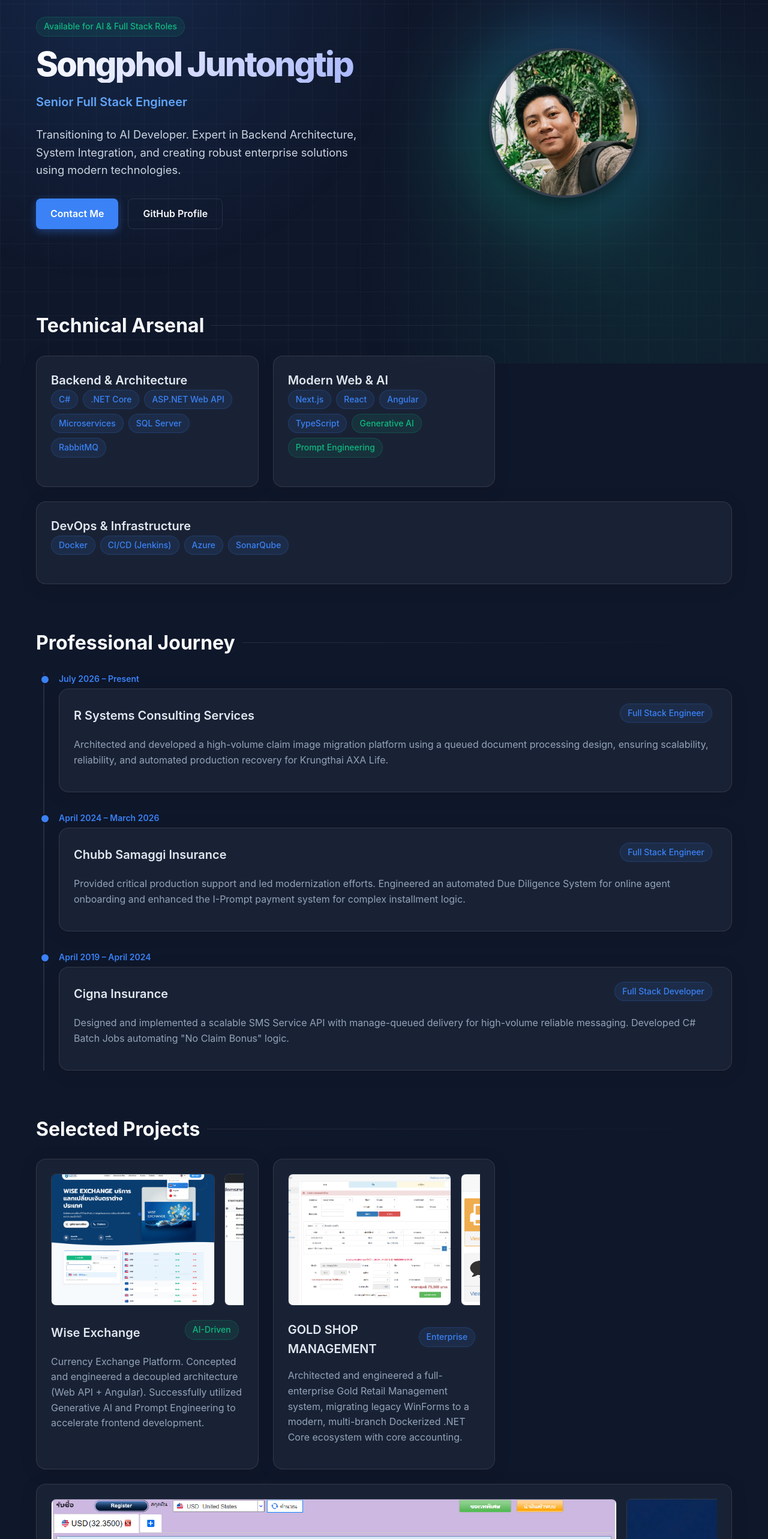
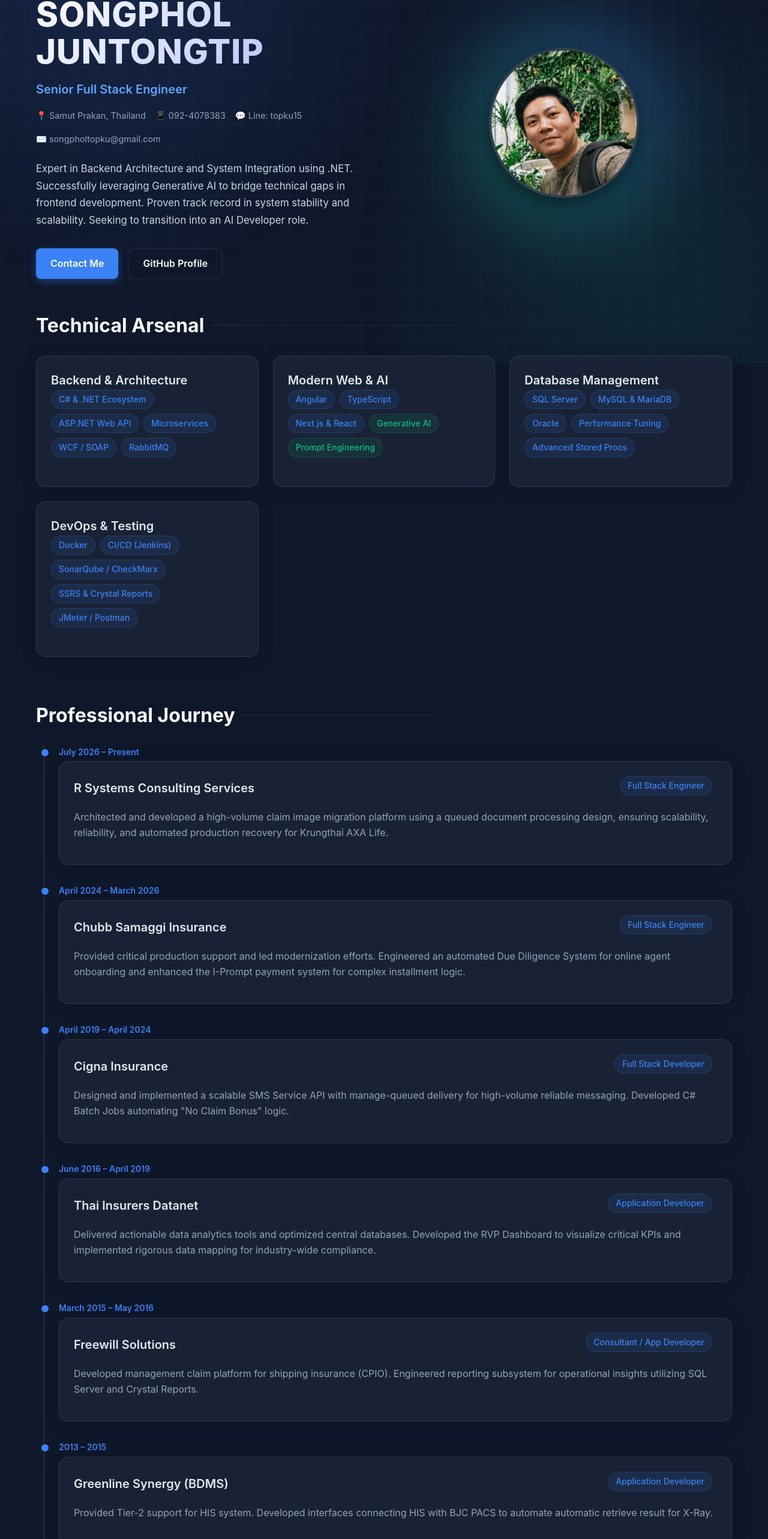
Before and after one commit to topku99/My_Portfolio, a Next.js app: page /My_Portfolio/ in a window 1280 px wide. Shown: the part 194-2760 px from the top of the page at 60% size. Built offline with nearby package versions, Linux system fonts and the light colour scheme.

Commit message:
Update portfolio with full resume content

```diff
--- a/src/app/page.tsx
+++ b/src/app/page.tsx
@@ -18,15 +18,24 @@ export default function Home() {
         <section id="about" className="hero-layout mb-8">
           <div>
             <div className="tag accent mb-4">Available for AI & Full Stack Roles</div>
-            <h1>Songphol Juntongtip</h1>
-            <h3 style={{ marginBottom: '24px', color: '#60a5fa' }}>Senior Full Stack Engineer</h3>
-            <p style={{ fontSize: '1.15rem', color: '#cbd5e1', marginBottom: '32px' }}>
-              Transitioning to AI Developer.
-              Expert in Backend Architecture, System Integration, and creating robust enterprise solutions using modern technologies.
+            <h1 style={{ textTransform: 'uppercase', letterSpacing: '1px' }}>Songphol Juntongtip</h1>
+            <h3 style={{ marginBottom: '16px', color: '#60a5fa' }}>Senior Full Stack Engineer</h3>
+
+            <div style={{ display: 'flex', gap: '16px', flexWrap: 'wrap', marginBottom: '24px', fontSize: '0.9rem', color: '#94a3b8' }}>
+              <span style={{ display: 'flex', alignItems: 'center', gap: '8px' }}>📍 Samut Prakan, Thailand</span>
+              <span style={{ display: 'flex', alignItems: 'center', gap: '8px' }}>📱 092-4078383</span>
+              <span style={{ display: 'flex', alignItems: 'center', gap: '8px' }}>💬 Line: topku15</span>
+              <span style={{ display: 'flex', alignItems: 'center', gap: '8px' }}>✉️ songpholtopku@gmail.com</span>
+            </div>
+
+            <p style={{ fontSize: '1.05rem', color: '#cbd5e1', marginBottom: '32px', lineHeight: '1.7' }}>
+              Expert in Backend Architecture and System Integration using .NET.
+              Successfully leveraging Generative AI to bridge technical gaps in frontend development.
+              Proven track record in system stability and scalability. Seeking to transition into an AI Developer role.
             </p>
             <div className="flex gap-4">
               <a href="mailto:songpholtopku@gmail.com" className="btn btn-primary">Contact Me</a>
-              <a href="https://github.com" target="_blank" rel="noreferrer" className="btn btn-outline">GitHub Profile</a>
+              <a href="https://github.com/topku99" target="_blank" rel="noreferrer" className="btn btn-outline">GitHub Profile</a>
             </div>
           </div>
           <div className="hero-visual">
@@ -43,32 +52,41 @@ export default function Home() {
           <div className="glass-card">
             <h3>Backend & Architecture</h3>
             <p className="mt-4">
-              <span className="tag">C#</span>
-              <span className="tag">.NET Core</span>
+              <span className="tag">C# & .NET Ecosystem</span>
               <span className="tag">ASP.NET Web API</span>
               <span className="tag">Microservices</span>
-              <span className="tag">SQL Server</span>
+              <span className="tag">WCF / SOAP</span>
               <span className="tag">RabbitMQ</span>
             </p>
           </div>
           <div className="glass-card">
             <h3>Modern Web & AI</h3>
             <p className="mt-4">
-              <span className="tag">Next.js</span>
-              <span className="tag">React</span>
               <span className="tag">Angular</span>
               <span className="tag">TypeScript</span>
+              <span className="tag">Next.js & React</span>
               <span className="tag accent">Generative AI</span>
               <span className="tag accent">Prompt Engineering</span>
             </p>
           </div>
-          <div className="glass-card" style={{ gridColumn: '1 / -1' }}>
-            <h3>DevOps & Infrastructure</h3>
+          <div className="glass-card">
+            <h3>Database Management</h3>
+            <p className="mt-4">
+              <span className="tag">SQL Server</span>
+              <span className="tag">MySQL & MariaDB</span>
+              <span className="tag">Oracle</span>
+              <span className="tag">Performance Tuning</span>
+              <span className="tag">Advanced Stored Procs</span>
+            </p>
+          </div>
+          <div className="glass-card">
+            <h3>DevOps & Testing</h3>
             <p className="mt-4">
               <span className="tag">Docker</span>
               <span className="tag">CI/CD (Jenkins)</span>
-              <span className="tag">Azure</span>
-              <span className="tag">SonarQube</span>
+              <span className="tag">SonarQube / CheckMarx</span>
+              <span className="tag">SSRS & Crystal Reports</span>
+              <span className="tag">JMeter / Postman</span>
             </p>
           </div>
         </div>
@@ -114,6 +132,45 @@ export default function Home() {
               </div>
               <p>
                 Designed and implemented a scalable SMS Service API with manage-queued delivery for high-volume reliable messaging. Developed C# Batch Jobs automating "No Claim Bonus" logic.
+              </p>
+            </div>
+          </div>
+
+          <div className="timeline-item">
+            <div className="timeline-date">June 2016 – April 2019</div>
+            <div className="glass-card">
+              <div className="flex justify-between items-center mb-4">
+                <h3>Thai Insurers Datanet</h3>
+                <span className="tag">Application Developer</span>
+              </div>
+              <p>
+                Delivered actionable data analytics tools and optimized central databases. Developed the RVP Dashboard to visualize critical KPIs and implemented rigorous data mapping for industry-wide compliance.
+              </p>
+            </div>
+          </div>
+
+          <div className="timeline-item">
+            <div className="timeline-date">March 2015 – May 2016</div>
+            <div className="glass-card">
+              <div className="flex justify-between items-center mb-4">
+                <h3>Freewill Solutions</h3>
+                <span className="tag">Consultant / App Developer</span>
+              </div>
+              <p>
+                Developed management claim platform for shipping insurance (CPIO). Engineered reporting subsystem for operational insights utilizing SQL Server and Crystal Reports.
+              </p>
+            </div>
+          </div>
+
+          <div className="timeline-item">
+            <div className="timeline-date">2013 – 2015</div>
+            <div className="glass-card">
+              <div className="flex justify-between items-center mb-4">
+                <h3>Greenline Synergy (BDMS)</h3>
+                <span className="tag">Application Developer</span>
+              </div>
+              <p>
+                Provided Tier-2 support for HIS system. Developed interfaces connecting HIS with BJC PACS to automate automatic retrieve result for X-Ray.
               </p>
             </div>
           </div>
@@ -195,6 +252,18 @@ export default function Home() {
             </div>
           </div>
 
+          <div className="glass-card flex flex-col justify-between" style={{ gridColumn: '1 / -1' }}>
+            <div>
+              <div className="flex justify-between items-center mb-4">
+                <h3 style={{ fontSize: '1.25rem', color: '#fff' }}>IBS Insurance Reporting <span style={{ fontSize: '0.9rem', color: '#94a3b8', fontWeight: 'normal' }}>(OIC Compliance)</span></h3>
+                <span className="tag accent">Crisis Management</span>
+              </div>
+              <p>
+                Assumed technical leadership for a failing team amidst severe performance issues. Restored client trust and personally verified intricate Oracle queries for all 50 complex regulatory reports to guarantee 100% data accuracy.
+              </p>
+            </div>
+          </div>
+
           </div>
         </section>
 
```
